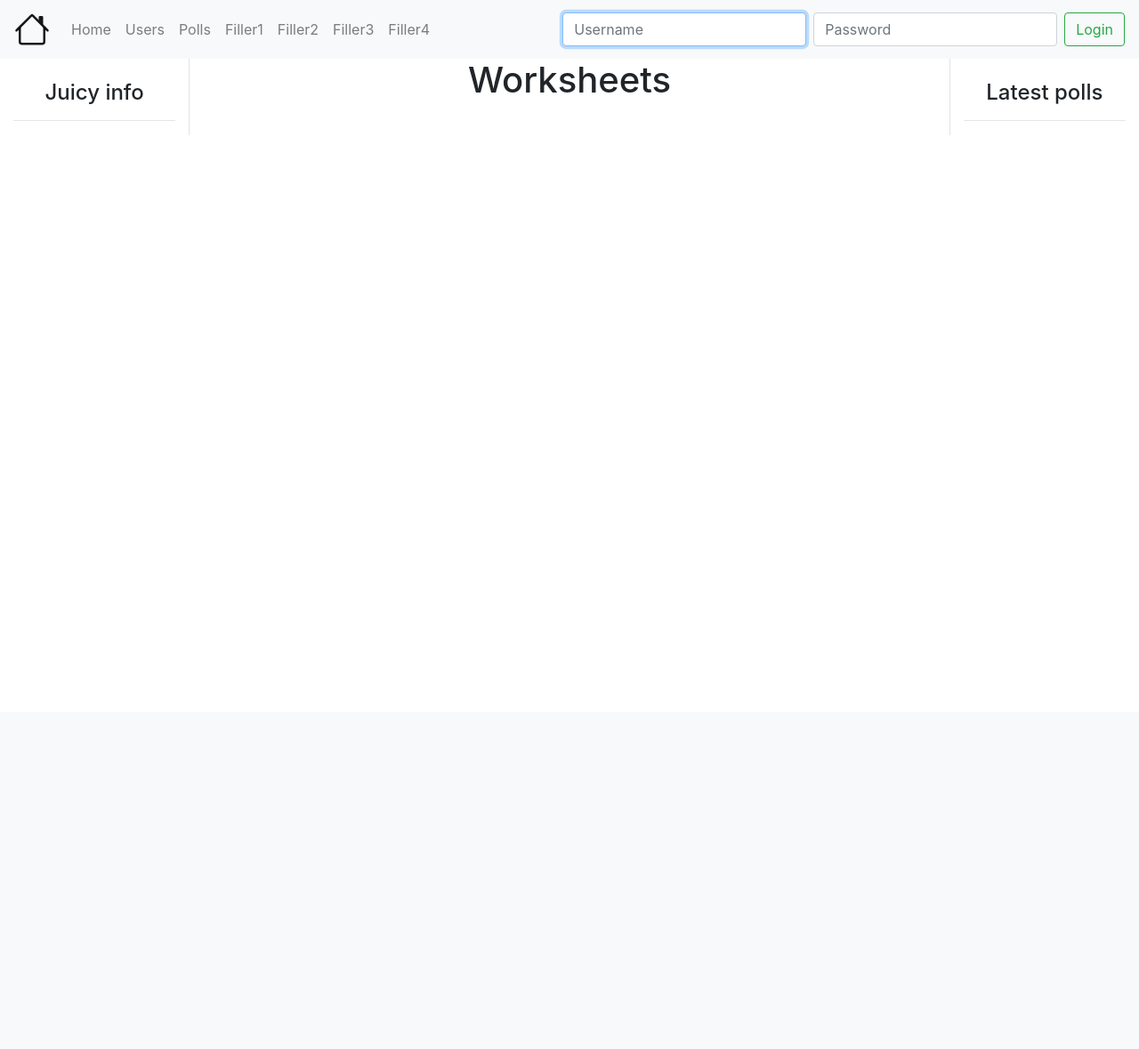
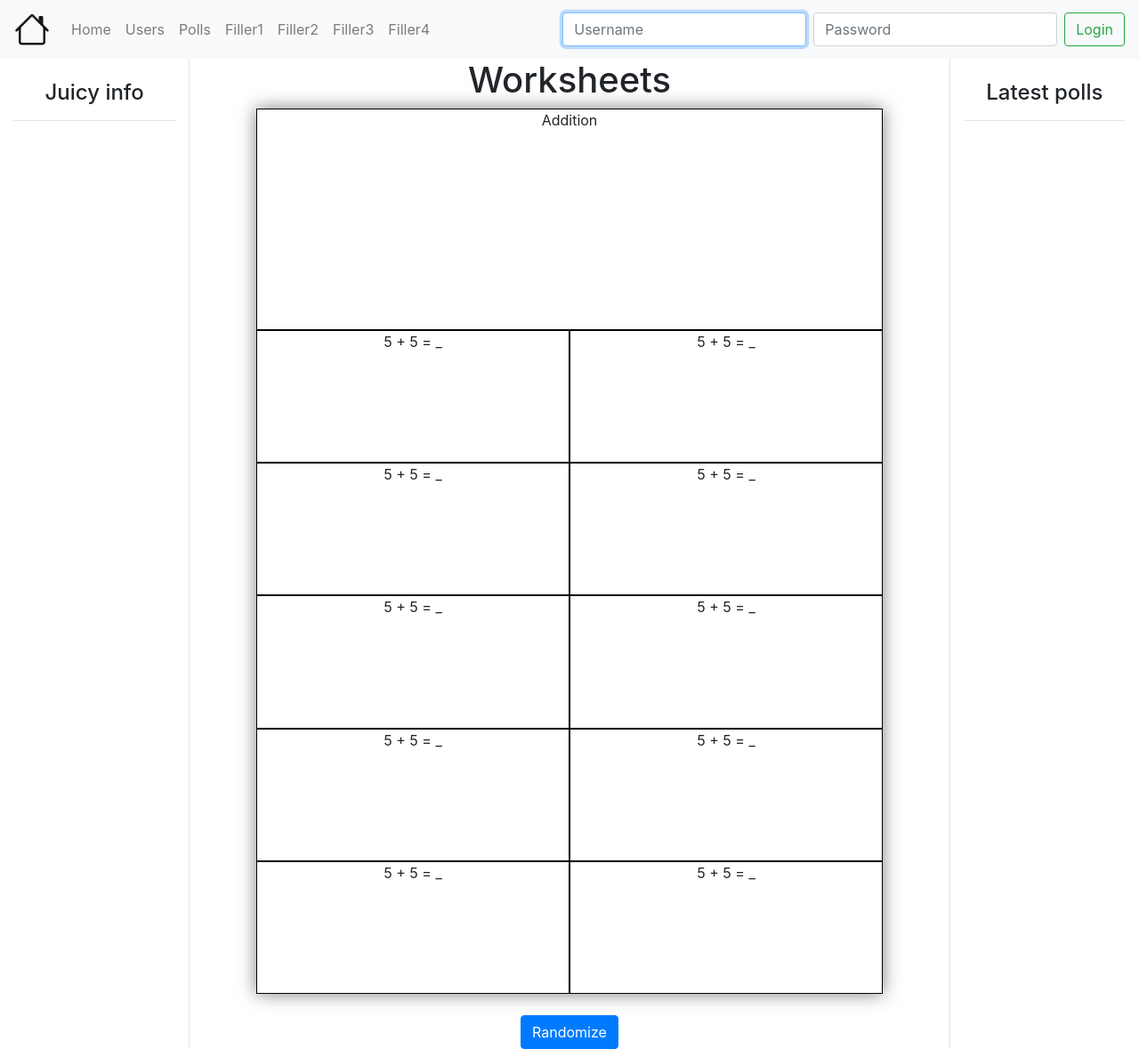
Before and after one commit to timbearcity/randall, a Django app: page /randomizers/worksheets/ in a window 1280 px wide. Shown: the whole page at 89% size. Before the commit the page ends 152 px from the top, so only its background shows below. Run offline with Django 3.2, Linux system fonts and the light colour scheme; some libraries are stand-ins or nearby versions.

Commit message:
Add style to worksheet generator

```diff
--- a/randomizers/static/randomizers/script.js
+++ b/randomizers/static/randomizers/script.js
@@ -0,0 +1,6 @@
+var randomize = document.querySelector('#randomize');
+var sheet = document.querySelector('.sheet');
+
+randomize.addEventListener('click',function(){
+  sheet.textContent = Math.random(0, 10);
+})
--- /dev/null
+++ b/randomizers/static/randomizers/style.css
@@ -0,0 +1,29 @@
+main {
+  text-align: center;
+}
+
+.sheet {
+  width: 90vw;
+  height: 127.26vw;
+  box-shadow: 0 0 0.5cm rgba(0, 0, 0, 0.5);
+
+}
+
+@media (min-width: 992px) {
+  .sheet {
+    width: 55vw;
+    height: 77.77vw;
+  }
+}
+
+.row {
+  height: 15%;
+}
+
+.pageHead {
+  height: 25%;
+}
+
+.col {
+  border: 1px solid black;
+}
--- a/randomizers/templates/randomizers/worksheet.html
+++ b/randomizers/templates/randomizers/worksheet.html
@@ -1,4 +1,33 @@
 {% extends 'randomizers/base_randomizers.html' %}
+{% load static %}
+{% block link %}<link rel="stylesheet" href="{% static 'randomizers/style.css' %}">{% endblock %}
 {% block content %}
-<h1 class="text-center">Worksheets</h1>
+<h1>Worksheets</h1>
+<div class="container sheet">
+  <div class="row pageHead">
+    <div class="col">Addition</div>
+  </div>
+  <div class="row">
+    <div class="col">5 + 5 = _</div>
+    <div class="col">5 + 5 = _</div>
+  </div>
+  <div class="row">
+    <div class="col">5 + 5 = _</div>
+    <div class="col">5 + 5 = _</div>
+  </div>
+  <div class="row">
+    <div class="col">5 + 5 = _</div>
+    <div class="col">5 + 5 = _</div>
+  </div>
+  <div class="row">
+    <div class="col">5 + 5 = _</div>
+    <div class="col">5 + 5 = _</div>
+  </div>
+  <div class="row">
+    <div class="col">5 + 5 = _</div>
+    <div class="col">5 + 5 = _</div>
+  </div>
+</div>
+<button class="btn btn-primary mt-4" id="randomize">Randomize</button>
+<script src="{% static 'randomizers/script.js' %}"></script>
 {% endblock %}
```
